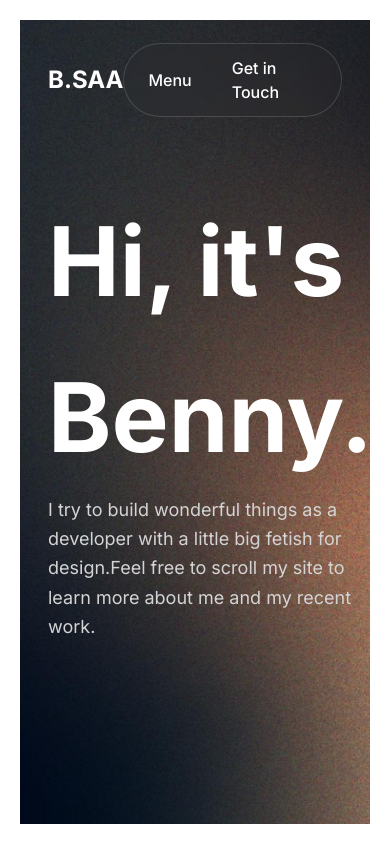
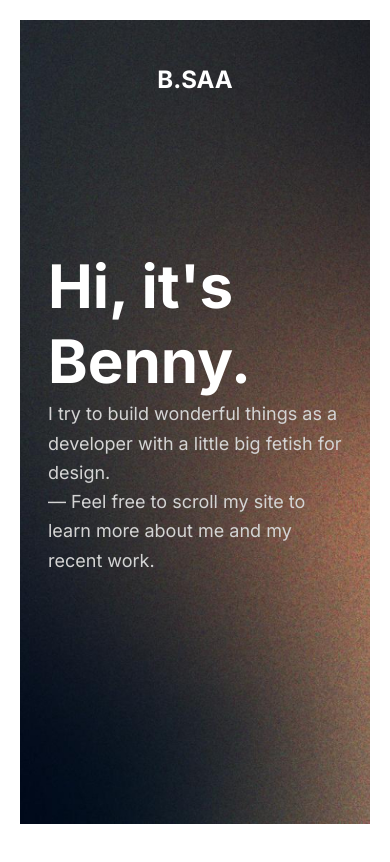
Before and after one commit to baeni/bsaa-ui, a Next.js app: page / in a window 390 px wide. Shown: the top 862 px of the page. Built offline with nearby package versions, Linux system fonts and the light colour scheme.

Commit message:
Fix responsiveness

```diff
--- a/app/_components/HeroSlogan.tsx
+++ b/app/_components/HeroSlogan.tsx
@@ -5,26 +5,18 @@ import {useEffect} from "react";
 
 export default function HeroSlogan() {
     useEffect(() => {
-        gsap.fromTo(["#slogan"],
-            { opacity: "0", x: "-25" },
-            { opacity: "1", x: "0" })
-            .delay(0.5)
-            .duration(2);
-
-        const lines = document.querySelectorAll("#sloganSub span");
-        gsap.fromTo(lines,
-            { opacity: 0, x: -25 },
-            { opacity: 1, x: 0, stagger: .1 })
-            .delay(1.575)
-            .duration(2);
+        gsap.to(["#slogan"],
+            { opacity: "1", scale: "1" })
+            .delay(.5)
+            .duration(3);
     }, []);
 
     return (
-        <div>
-            <h1 id="slogan" className="text-8xl text-white font-bold leading-relaxed">Hi, it&apos;s Benny.</h1>
-            <p id="sloganSub" className="text-lg text-neutral-300 leading-relaxed">
-                <span>I try to build wonderful things as a developer with a little big fetish for design.</span>
-                <span>Feel free to scroll my site to learn more about me and my recent work.</span>
+        <div id="slogan" className="scale-95 opacity-0">
+            <h1 className="text-6xl sm:text-8xl text-white font-bold leading-tight sm:leading-relaxed">Hi, it&apos;s Benny.</h1>
+            <p className="text-lg text-neutral-300 leading-relaxed">
+                I try to build wonderful things as a developer with a little big fetish for design.<br/>
+                — Feel free to scroll my site to learn more about me and my recent work.
             </p>
         </div>
     );
--- a/app/_components/Navbar.tsx
+++ b/app/_components/Navbar.tsx
@@ -14,10 +14,10 @@ export default function Test() {
 
     return (
         <div id="navbar" className="flex h-40 w-full sticky top-0 z-50 opacity-0">
-            <div className="inline-flex justify-between items-center container">
+            <div className="inline-flex justify-center sm:justify-between items-center container">
                 <a className="text-2xl uppercase font-bold text-white" href="/">B.Saa</a>
 
-                <ul className="inline-flex items-center gap-10 px-6 py-3 bg-[#32323225] border border-[#ffffff25] backdrop-blur-sm text-white font-medium rounded-full">
+                <ul className="hidden sm:inline-flex items-center gap-10 px-6 py-3 bg-[#32323225] border border-[#ffffff25] backdrop-blur-sm m text-white font-medium rounded-full">
                     <li className="cursor-pointer">Menu</li>
                     <li className="cursor-pointer">Get in Touch</li>
                 </ul>
```
